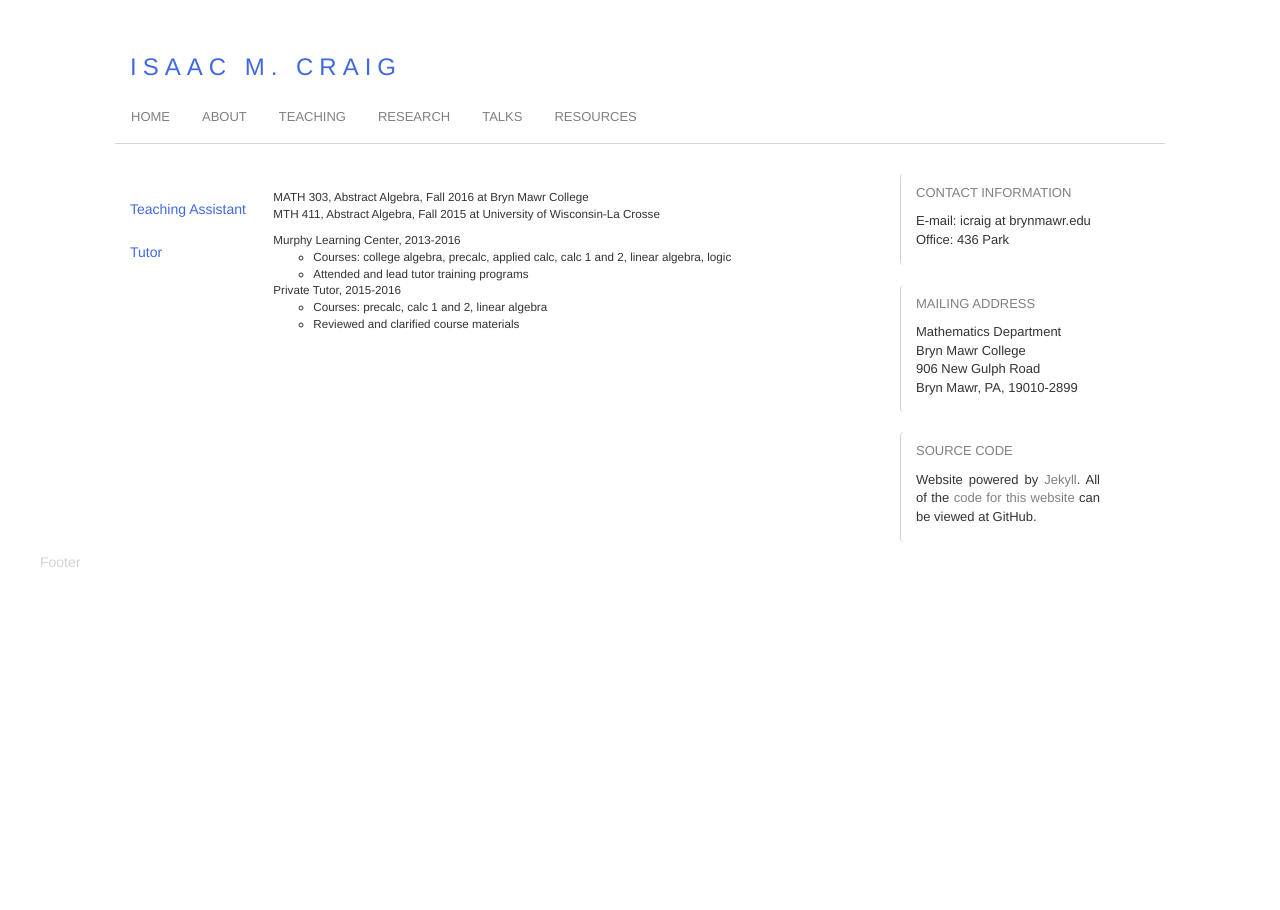
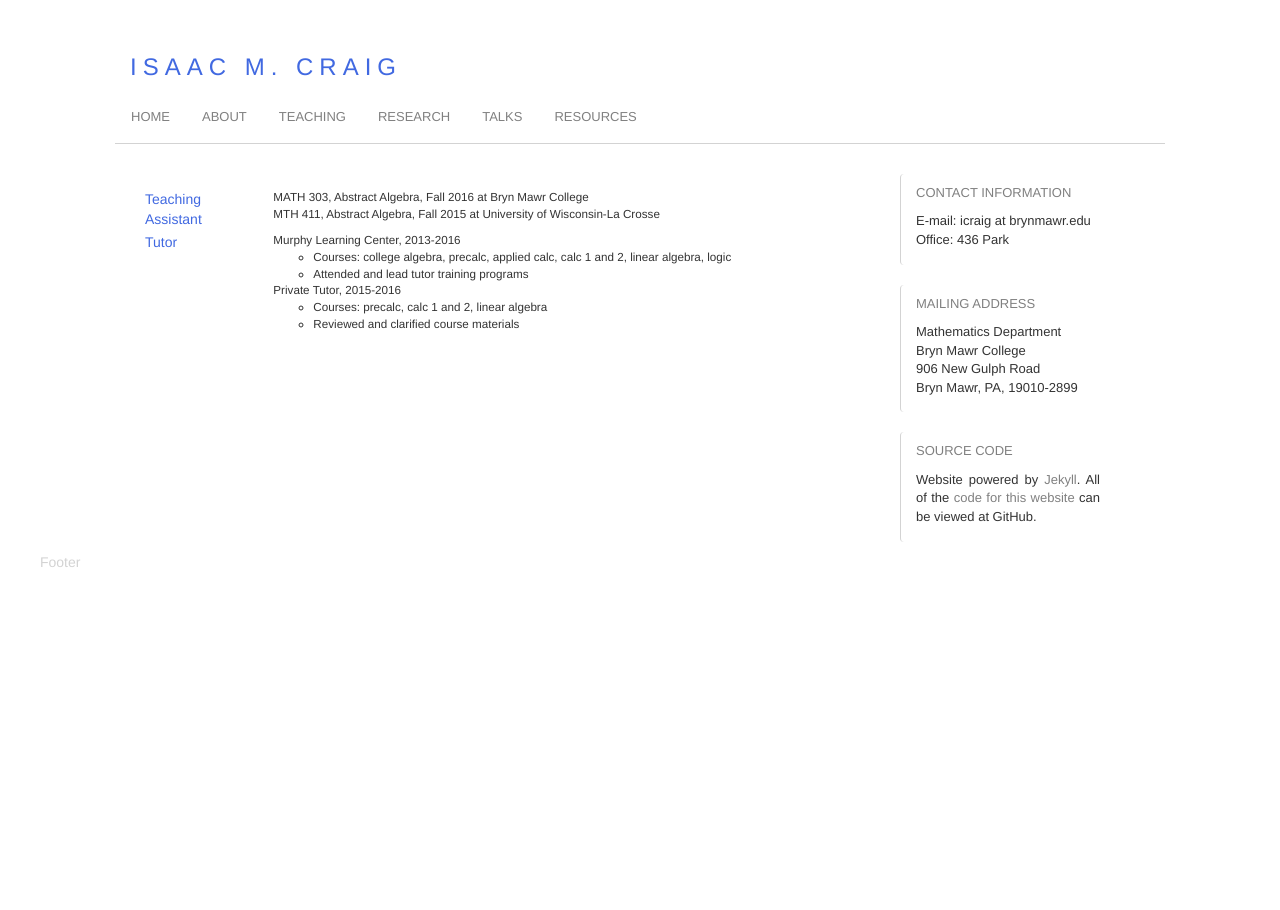
Before and after one commit to isundberg/isaacmc.github.io, a Jekyll site: the page built from teaching/index.html, in a window 1280 px wide. Built offline with Jekyll 4.4.1, drawn with Linux system fonts in a browser that asks for light colours.

Commit message:
Update index.css

```diff
--- a/css/index.css
+++ b/css/index.css
@@ -84,9 +84,7 @@
 }
 
 #contentItem {
-	top: 0px;
 	color: RoyalBlue;
-	padding: 10px 0px 0px 0px;
 	float: left;
 	clear: left;
 }
```
